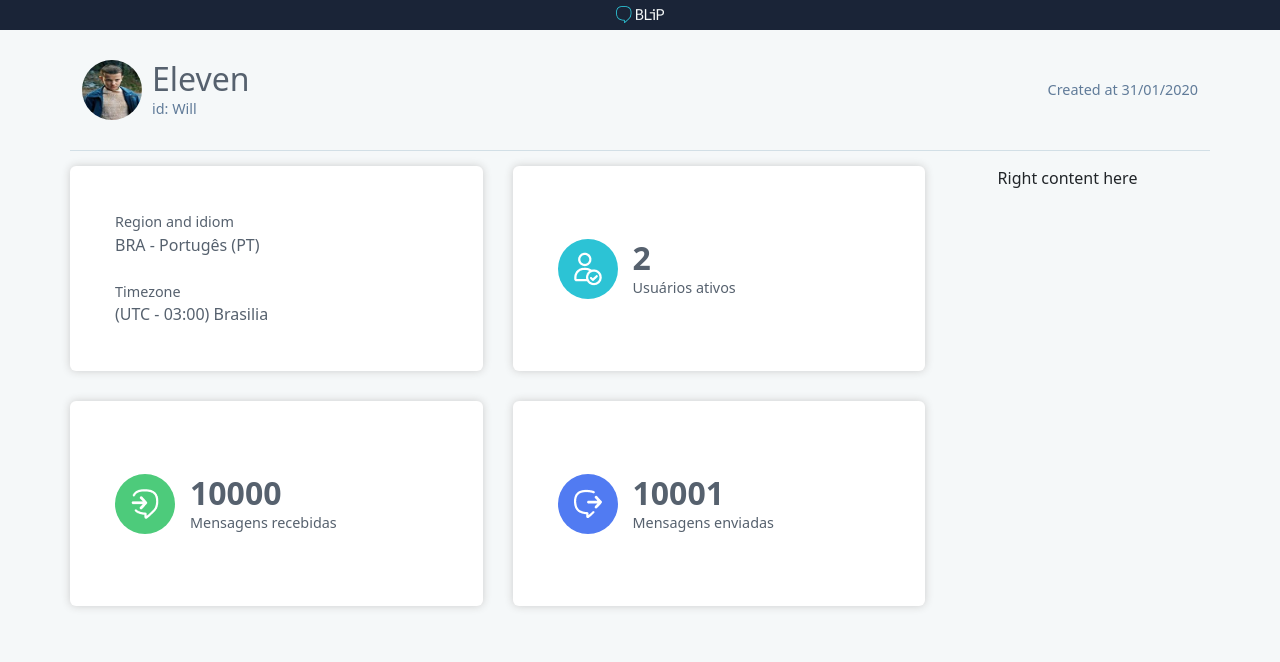
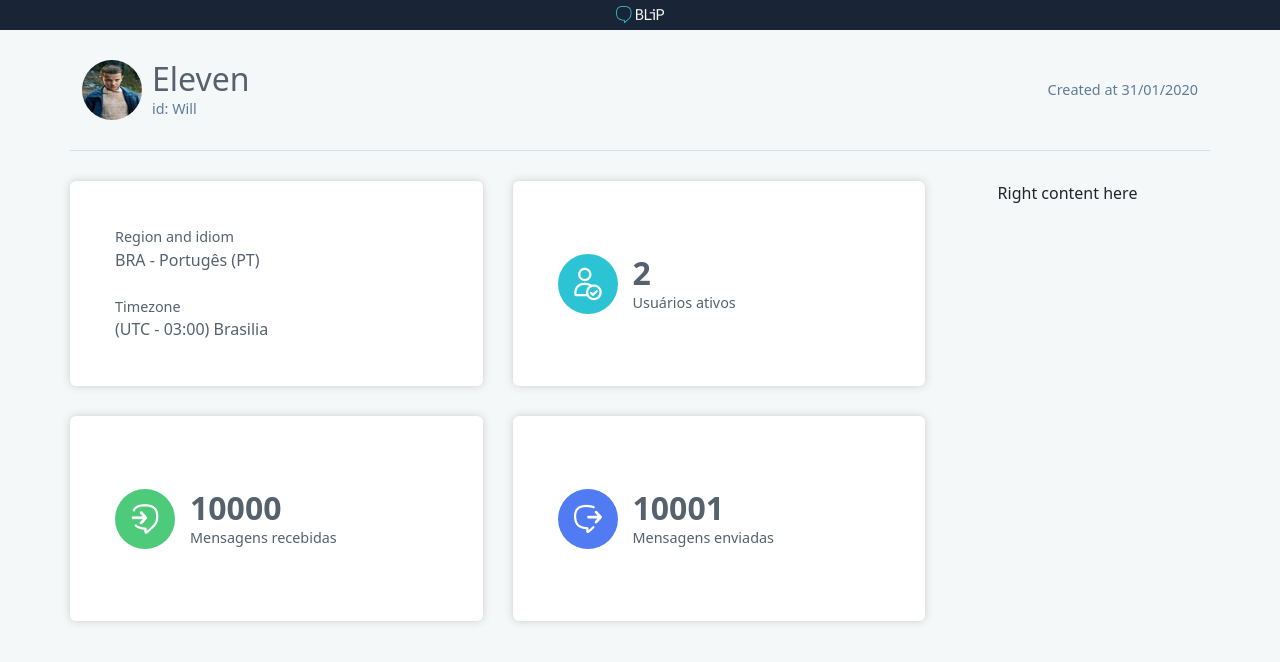
Before and after one commit to govijuan/test-take, a React (Create React App) app: page /chatbot/Will in a window 1280 px wide. Shown: the top 662 px of the page. Built offline with nearby package versions, Linux system fonts and the light colour scheme.

Commit message:
Adjusting container padding for the bot page data cards grid

```diff
--- a/src/components/organisms/BotPageContent/BotPageContent.styles.ts
+++ b/src/components/organisms/BotPageContent/BotPageContent.styles.ts
@@ -2,7 +2,7 @@ import styled from 'styled-components'
 import { Row } from 'react-bootstrap'
 
 const StyledBContent = styled(Row)`
-    padding: 15px 0 60px;
+    padding: 30px 0 60px;
 `
 
 export const LeftContent = styled.div`
```
